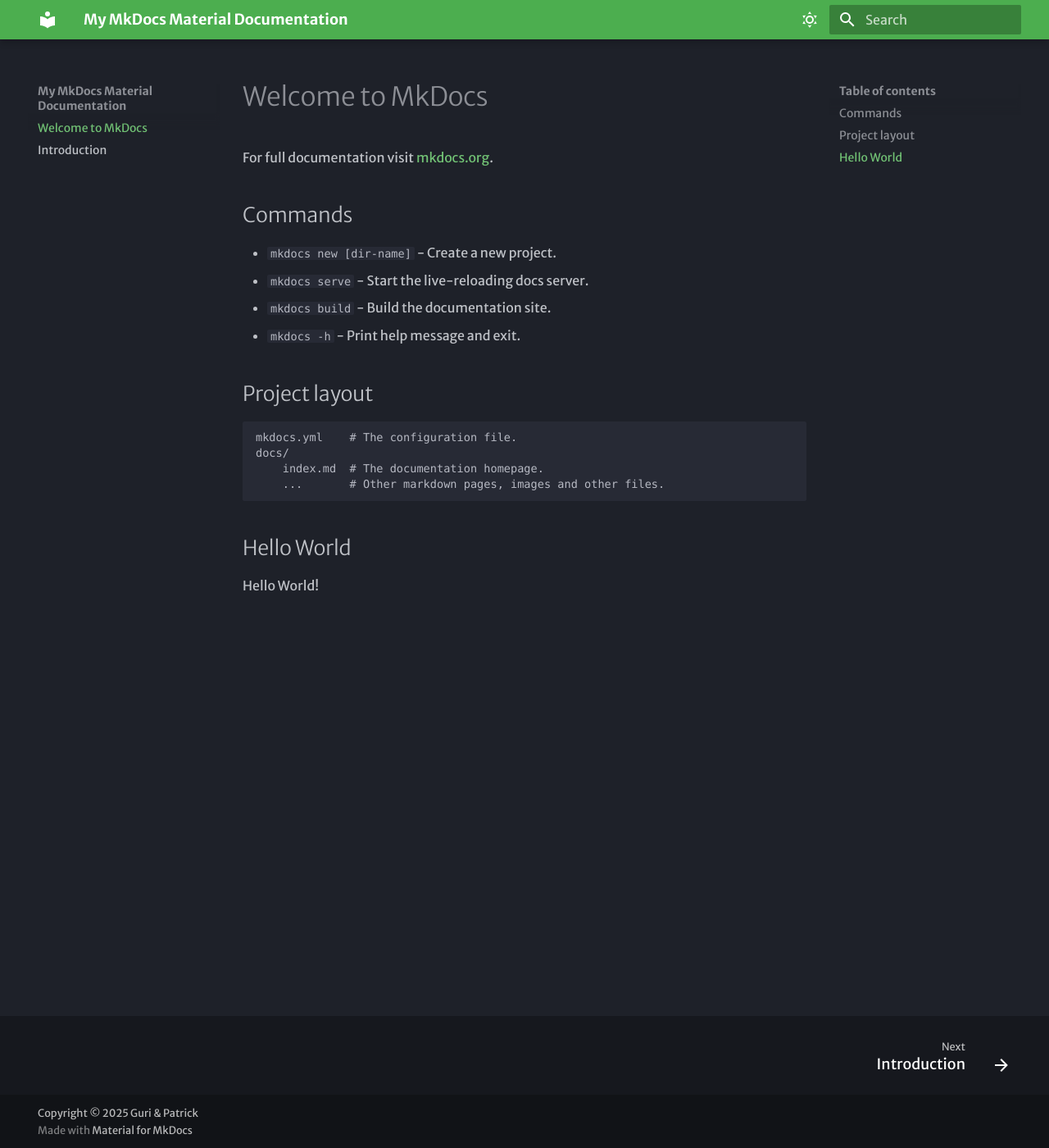
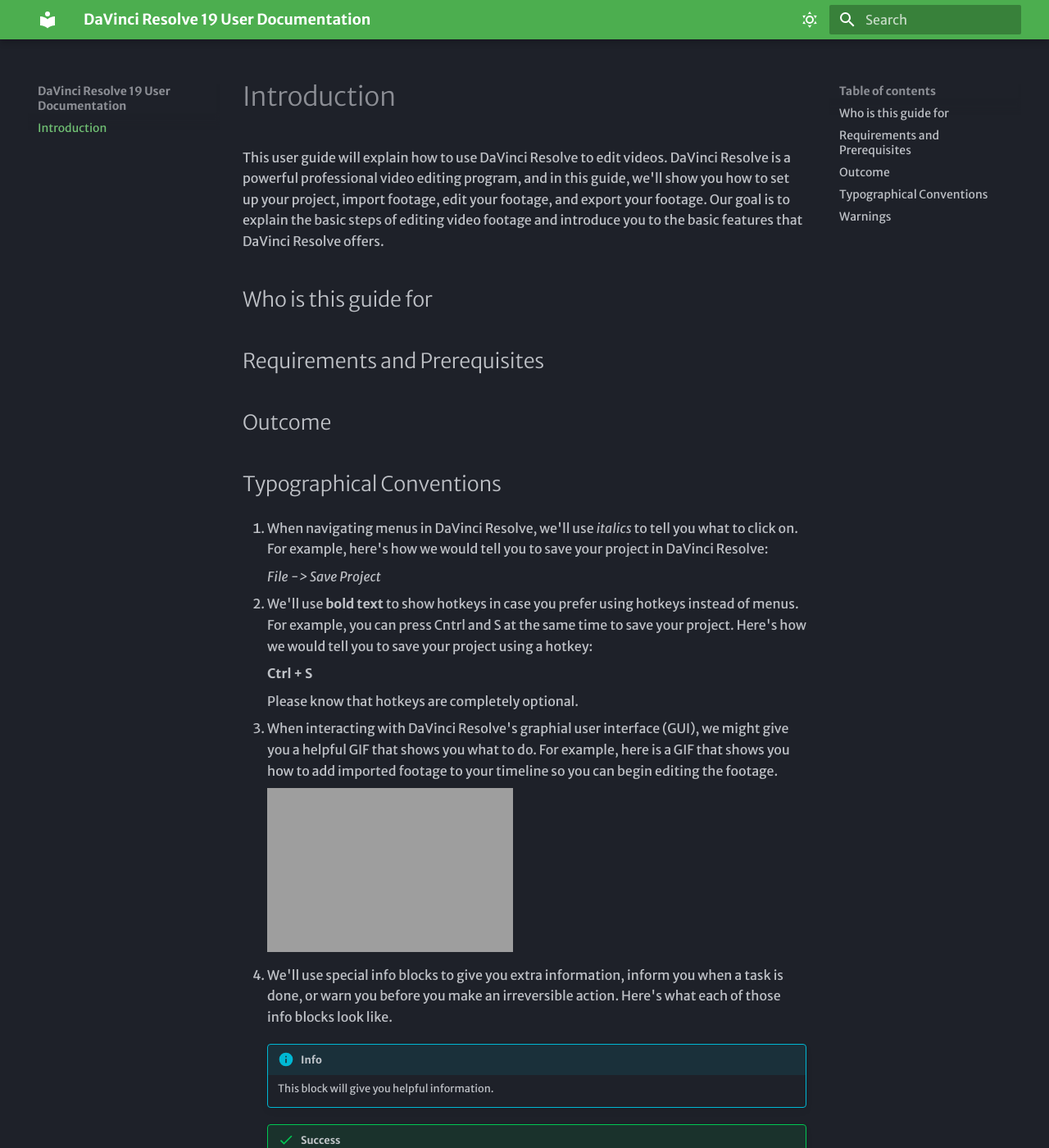
Before and after one commit to gurmehak-tuli/Documentation-COMM2216, an MkDocs documentation site: the page built from docs/index.md, in a window 1280 px wide and 1400 px high. Shown: the whole window at 82% size. Built offline with MkDocs 1.6.1 and Material for MkDocs 9.7.7, drawn with Linux system fonts in a browser that asks for light colours; some web fonts are replaced; some of the changed text lies outside the part shown; grey boxes are pictures that could not be loaded.

Commit message:
Move introduction into index.md

```diff
--- a/docs/Introduction.md
+++ /dev/null
@@ -1,43 +0,0 @@
-# Introduction
-
-This user guide will explain how to use DaVinci Resolve to edit videos. DaVinci Resolve is a powerful professional video editing program, and in this guide, we'll show you how to set up your project, import footage, edit your footage, and export your footage. Our goal is to explain the basic steps of editing video footage and introduce you to the basic features that DaVinci Resolve offers.
-
-## Who is this guide for
-
-##  Requirements and Prerequisites
-
-## Outcome
-
-## Typographical Conventions
-
-1.  When navigating menus in DaVinci Resolve, we'll use _italics_ to tell you what to click on.
-    For example, here's how we would tell you to save your project in DaVinci Resolve:
-
-    _File -> Save Project_
-
-2. We'll use **bold text** to show hotkeys in case you prefer using hotkeys instead of menus. For example, you can press Cntrl and S at the same time to save your project. Here's how we would tell you to save your project using a hotkey:
-
-    **Ctrl + S**
-
-    Please know that hotkeys are completely optional.
-
-3.  When interacting with DaVinci Resolve's graphial user interface (GUI), we might give you a helpful GIF that shows you what to do. For example, here is a GIF that shows you how to add imported footage to your timeline so you can begin editing the footage.
-
-    ![Add a video to your timeline](../gifs/ADD_VIDEO_TO_TIMELINE.gif)
-
-4.  We'll use special info blocks to give you extra information, inform you when a task is done, or warn you before you make an irreversible action. Here's what each of those info blocks look like.
-
-    !!! info
-        This block will give you helpful information.
-
-    !!! success
-        This block will tell you that you've completed a step.
-
-    !!! warning
-        This block will warn you about committing an irreversible action.
-
-## Warnings
-
-1. DaVinci Resolve requires significant computing power to run, so we recommend closing all programs that you aren't currently using. This will help you avoid crashing.
-2. Always remember to save your work before exiting DaVinci Resolve. You can do this by going to *File -> Save* or by pressing **Cntrl + S**.
-3. This guide will not explain any tools in the **Fusion**, **Colour**, or **Audio pages**. If you need to use these pages, you'll need to find a different user guide.
--- a/docs/index.md
+++ b/docs/index.md
@@ -1,20 +1,43 @@
-# Welcome to MkDocs
+# Introduction
 
-For full documentation visit [mkdocs.org](https://www.mkdocs.org).
+This user guide will explain how to use DaVinci Resolve to edit videos. DaVinci Resolve is a powerful professional video editing program, and in this guide, we'll show you how to set up your project, import footage, edit your footage, and export your footage. Our goal is to explain the basic steps of editing video footage and introduce you to the basic features that DaVinci Resolve offers.
 
-## Commands
+## Who is this guide for
 
-* `mkdocs new [dir-name]` - Create a new project.
-* `mkdocs serve` - Start the live-reloading docs server.
-* `mkdocs build` - Build the documentation site.
-* `mkdocs -h` - Print help message and exit.
+##  Requirements and Prerequisites
 
-## Project layout
+## Outcome
 
-    mkdocs.yml    # The configuration file.
-    docs/
-        index.md  # The documentation homepage.
-        ...       # Other markdown pages, images and other files.
+## Typographical Conventions
 
-## Hello World
-Hello World!
+1.  When navigating menus in DaVinci Resolve, we'll use _italics_ to tell you what to click on.
+    For example, here's how we would tell you to save your project in DaVinci Resolve:
+
+    _File -> Save Project_
+
+2. We'll use **bold text** to show hotkeys in case you prefer using hotkeys instead of menus. For example, you can press Cntrl and S at the same time to save your project. Here's how we would tell you to save your project using a hotkey:
+
+    **Ctrl + S**
+
+    Please know that hotkeys are completely optional.
+
+3.  When interacting with DaVinci Resolve's graphial user interface (GUI), we might give you a helpful GIF that shows you what to do. For example, here is a GIF that shows you how to add imported footage to your timeline so you can begin editing the footage.
+
+    ![Add a video to your timeline](ADD_VIDEO_TO_TIMELINE.gif){: style="width:300px; height:200px"}
+
+4.  We'll use special info blocks to give you extra information, inform you when a task is done, or warn you before you make an irreversible action. Here's what each of those info blocks look like.
+
+    !!! info
+        This block will give you helpful information.
+
+    !!! success
+        This block will tell you that you've completed a step.
+
+    !!! warning
+        This block will warn you about committing an irreversible action.
+
+## Warnings
+
+1. DaVinci Resolve requires significant computing power to run, so we recommend closing all programs that you aren't currently using. This will help you avoid crashing.
+2. Always remember to save your work before exiting DaVinci Resolve. You can do this by going to *File -> Save* or by pressing **Cntrl + S**.
+3. This guide will not explain any tools in the **Fusion**, **Colour**, or **Audio pages**. If you need to use these pages, you'll need to find a different user guide.
--- a/mkdocs.yml
+++ b/mkdocs.yml
@@ -1,4 +1,4 @@
-site_name: My MkDocs Material Documentation
+site_name: DaVinci Resolve 19 User Documentation
 site_url: https://sitename.example
 theme:
   name: material
@@ -25,4 +25,10 @@
       primary: blue
       accent: deep orange
 
+markdown_extensions:
+- admonition
+- attr_list
+
+
+
 copyright: Copyright &copy; 2025 Guri & Patrick
```
